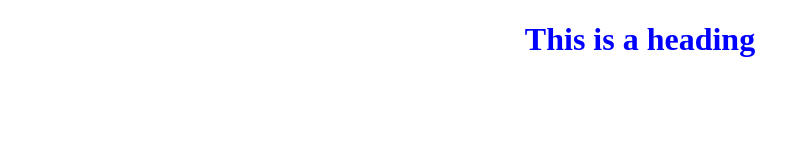
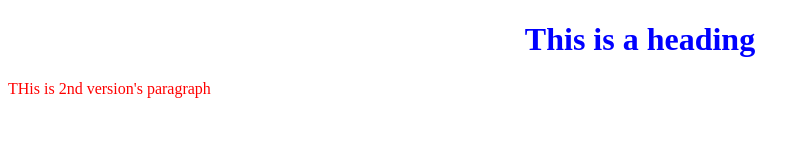
Before and after one commit to Samip1999/Test, a plain HTML site: page index.html in a window 1280 px wide. Shown: the whole page, without its empty margins (0-810 px from the left). Drawn offline with Linux system fonts and the light colour scheme.

Commit message:
version2.0

```diff
--- a/index.html
+++ b/index.html
@@ -8,6 +8,6 @@
 <body>
 
     <h1 style="color:blue;text-align:center;">This is a heading</h1>
-
+    <p style="color: red;">THis is 2nd version's paragraph</p>
 </body>
 </html>
```
